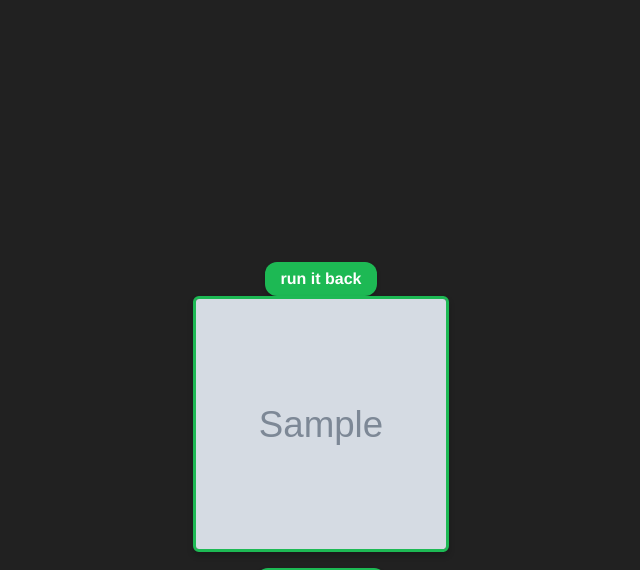
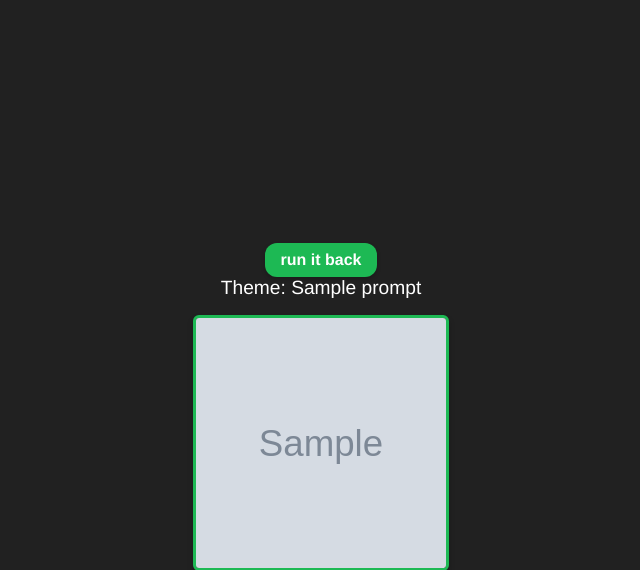
Before and after one commit to notswizz/spotai, a Flask app: template templates/result.html in a window 1280 px wide. Shown: the top 570 px of the page, without its empty margins (319-959 px from the left). Run offline with Flask 2, Linux system fonts and the light colour scheme; the template is opened without the code that fills it: most values are stand-ins (such as "Sample title", 1, 10 or a date in 2020); grey boxes marked "Sample" are stand-in pictures.

Commit message:
add prompt to result

```diff
--- a/app.py
+++ b/app.py
@@ -64,7 +64,8 @@ def index():
 def result():
     playlist_url = request.args.get('playlist_url', None)
     image_url = request.args.get('image_url', None)
-    return render_template("result.html", playlist_url=playlist_url, image_url=image_url)
+    return render_template("result.html", image_url=image_url, playlist_url=playlist_url, prompt=prompt)
+
 
 if __name__ == '__main__':
     app.run(debug=True)
--- a/static/style.css
+++ b/static/style.css
@@ -199,3 +199,9 @@ textarea {
     box-shadow: 0 4px 6px rgba(0, 0, 0, 0.2);
     margin-bottom: 1rem;
 }
+
+.prompt-text {
+    font-size: 1.2rem;
+    margin-bottom: 1rem;
+    text-align: center;
+}
--- a/templates/result.html
+++ b/templates/result.html
@@ -12,6 +12,7 @@
             <div class="button-container">
                 <a href="/" class="btn btn-green result-btn">run it back</a>
             </div>
+            <p class="prompt-text">Theme: {{ prompt }}</p> <!-- Add this line to display the prompt -->
             <img src="{{ image_url }}" alt="Generated Playlist Image" class="playlist-image">
             <div class="button-container">
                 <a href="{{ playlist_url }}" class="btn btn-green result-btn">open playlist</a>
```
